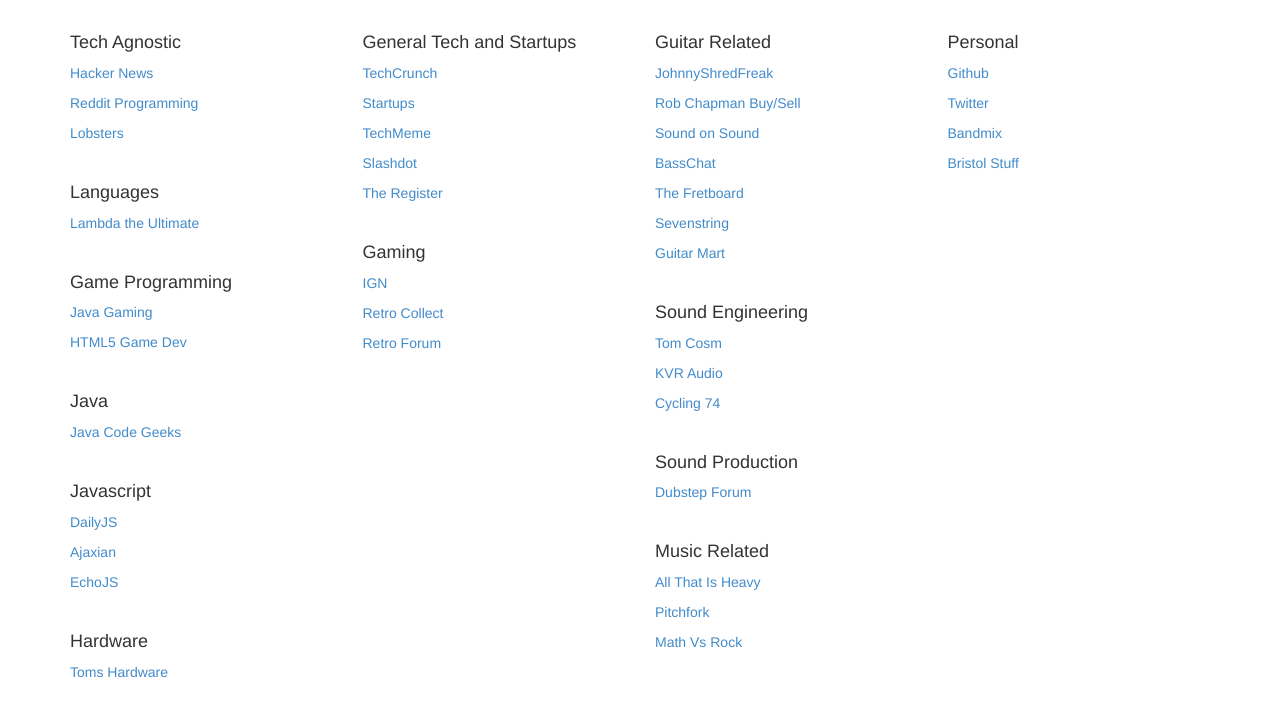
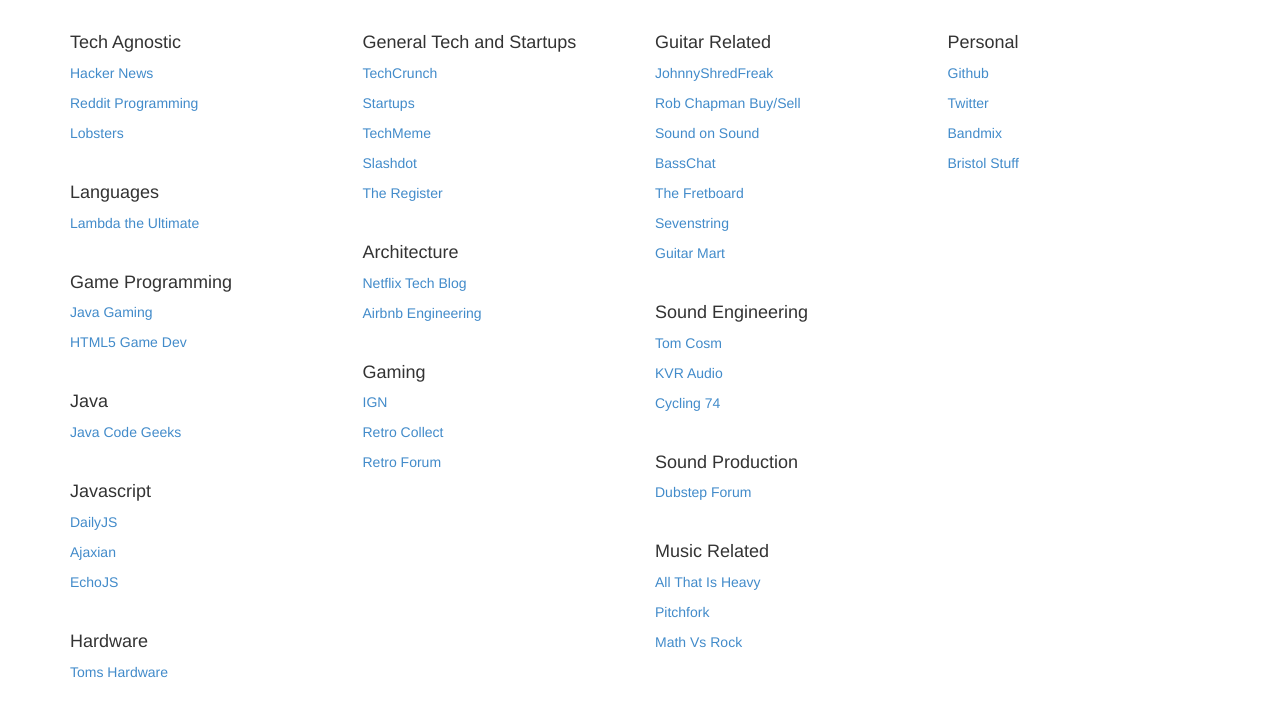
Before and after one commit to jph98/newsly, a website: page index.html in a window 1280 px wide. Shown: the part 57-774 px from the top of the page. Drawn offline with Linux system fonts and the light colour scheme.

Commit message:
Update blogs

```diff
--- a/index.html
+++ b/index.html
@@ -87,6 +87,10 @@
           <p><a href="http://slashdot.org/">Slashdot</a></p>
           <p><a href="http://www.theregister.co.uk/">The Register</a></p>
 
+          <h4>Architecture</h4>
+	  <p><a href="http://techblog.netflix.com/">Netflix Tech Blog</a></p>
+	  <p><a href="http://nerds.airbnb.com/">Airbnb Engineering</a></p>
+
           <h4>Gaming</h4>
           <p><a href="http://www.ign.com/">IGN</a></p>
           <p><a href="http://www.retrocollect.com/">Retro Collect</a></p>
```
